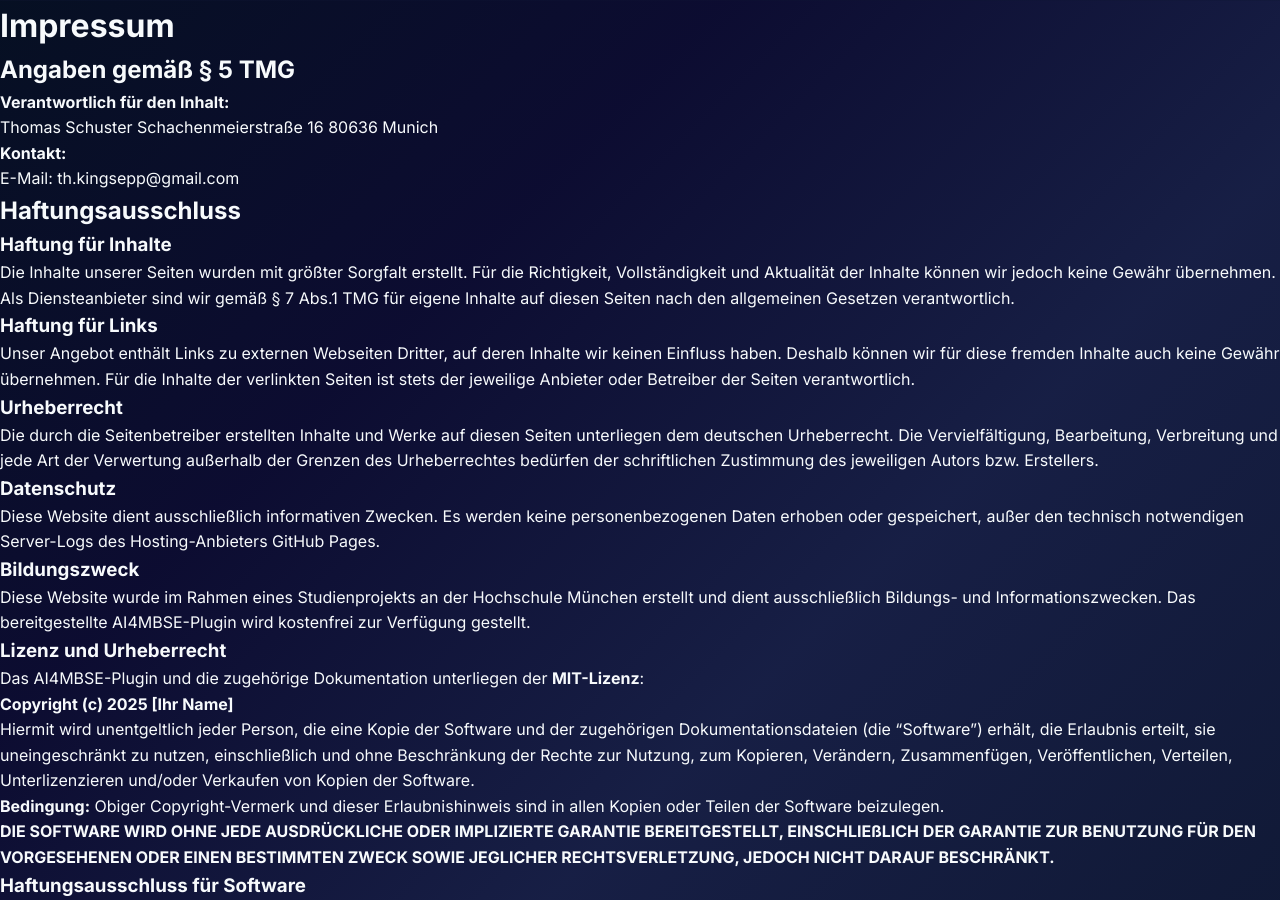
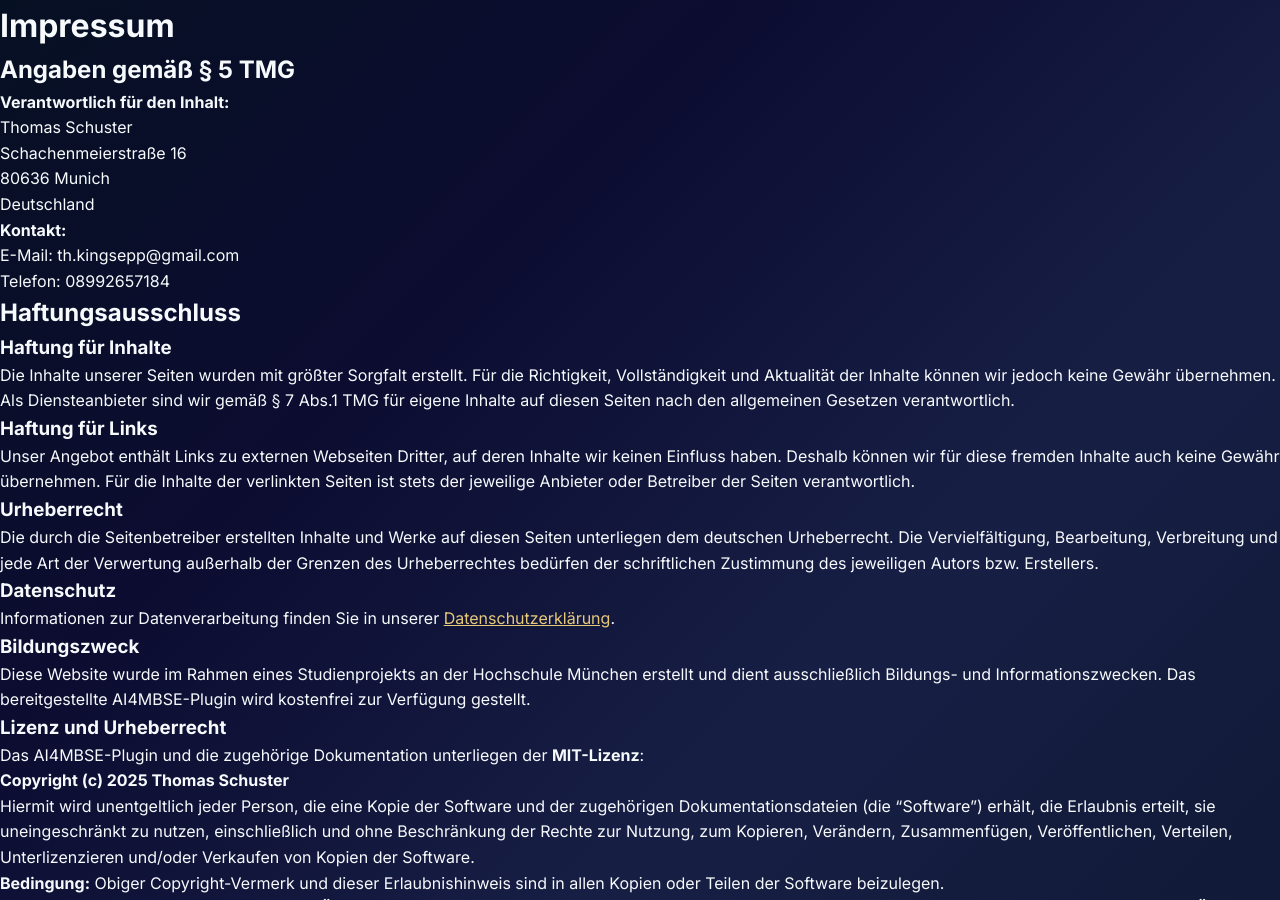
Before and after one commit to kingsepp/kingsepp.github.io, a Jekyll site: the page built from impressum.md, in a window 1280 px wide and 900 px high. Built offline with Jekyll 4.4.1, drawn with Linux system fonts in a browser that asks for light colours.

Commit message:
Complete legal compliance with GDPR and TMG requirements
Legal compliance improvements:
- Add mandatory phone number to impressum (TMG §5 requirement)
- Fix copyright placeholder with actual name
- Create comprehensive GDPR-compliant privacy policy (datenschutz.md)
- Add privacy policy link to footer
- Link privacy policy from impressum

Privacy policy features:
- GitHub Pages hosting data processing disclosure
- Clear statement of no active data collection
- Google Gemini API user responsibility clarification
- Complete GDPR rights enumeration
- SSL encryption and external links disclosure
- Private/non-commercial website classification

Footer updates:
- Add datenschutz link alongside impressum
- Maintain consistent styling and accessibility

The website now fully complies with German TMG and GDPR requirements
for private/educational websites offering software downloads.

🤖 Generated with [Claude Code](https://claude.ai/code)

Co-Authored-By: Claude <noreply@anthropic.com>

```diff
--- a/_includes/footer.html
+++ b/_includes/footer.html
@@ -4,5 +4,6 @@
     <footer class="ai4mbse-footer-note" style="text-align:center; margin-top:2rem; font-size:1rem; color:#bfcbe6;">
       &copy; 2025 Kingsepp – Alle Rechte vorbehalten.<br>
       Hinweis: Diese Website ist ein rein privates, nicht-kommerzielles Informationsangebot.<br>
-      <a href="/impressum" style="color:#60a5fa; text-decoration:none; margin-top:0.5rem; display:inline-block;">Impressum</a>
+      <a href="/impressum" style="color:#60a5fa; text-decoration:none; margin-top:0.5rem; display:inline-block;">Impressum</a> |
+      <a href="/datenschutz" style="color:#60a5fa; text-decoration:none;">Datenschutz</a>
     </footer>
--- a/impressum.md
+++ b/impressum.md
@@ -13,9 +13,11 @@ robots: noindex, nofollow
 Thomas Schuster
 Schachenmeierstraße 16
 80636 Munich
+Deutschland
 
 **Kontakt:**
 E-Mail: th.kingsepp@gmail.com
+Telefon: 08992657184
 
 ## Haftungsausschluss
 
@@ -29,7 +31,7 @@ Unser Angebot enthält Links zu externen Webseiten Dritter, auf deren Inhalte wi
 Die durch die Seitenbetreiber erstellten Inhalte und Werke auf diesen Seiten unterliegen dem deutschen Urheberrecht. Die Vervielfältigung, Bearbeitung, Verbreitung und jede Art der Verwertung außerhalb der Grenzen des Urheberrechtes bedürfen der schriftlichen Zustimmung des jeweiligen Autors bzw. Erstellers.
 
 ### Datenschutz
-Diese Website dient ausschließlich informativen Zwecken. Es werden keine personenbezogenen Daten erhoben oder gespeichert, außer den technisch notwendigen Server-Logs des Hosting-Anbieters GitHub Pages.
+Informationen zur Datenverarbeitung finden Sie in unserer [Datenschutzerklärung](/datenschutz).
 
 ### Bildungszweck
 Diese Website wurde im Rahmen eines Studienprojekts an der Hochschule München erstellt und dient ausschließlich Bildungs- und Informationszwecken. Das bereitgestellte AI4MBSE-Plugin wird kostenfrei zur Verfügung gestellt.
@@ -38,7 +40,7 @@ Diese Website wurde im Rahmen eines Studienprojekts an der Hochschule München e
 ### Lizenz und Urheberrecht
 Das AI4MBSE-Plugin und die zugehörige Dokumentation unterliegen der **MIT-Lizenz**:
 
-**Copyright (c) 2025 [Ihr Name]**
+**Copyright (c) 2025 Thomas Schuster**
 
 Hiermit wird unentgeltlich jeder Person, die eine Kopie der Software und der zugehörigen Dokumentationsdateien (die "Software") erhält, die Erlaubnis erteilt, sie uneingeschränkt zu nutzen, einschließlich und ohne Beschränkung der Rechte zur Nutzung, zum Kopieren, Verändern, Zusammenfügen, Veröffentlichen, Verteilen, Unterlizenzieren und/oder Verkaufen von Kopien der Software.
 
```
Also changed, not shown: datenschutz.md (added, +93 -0 lines).
